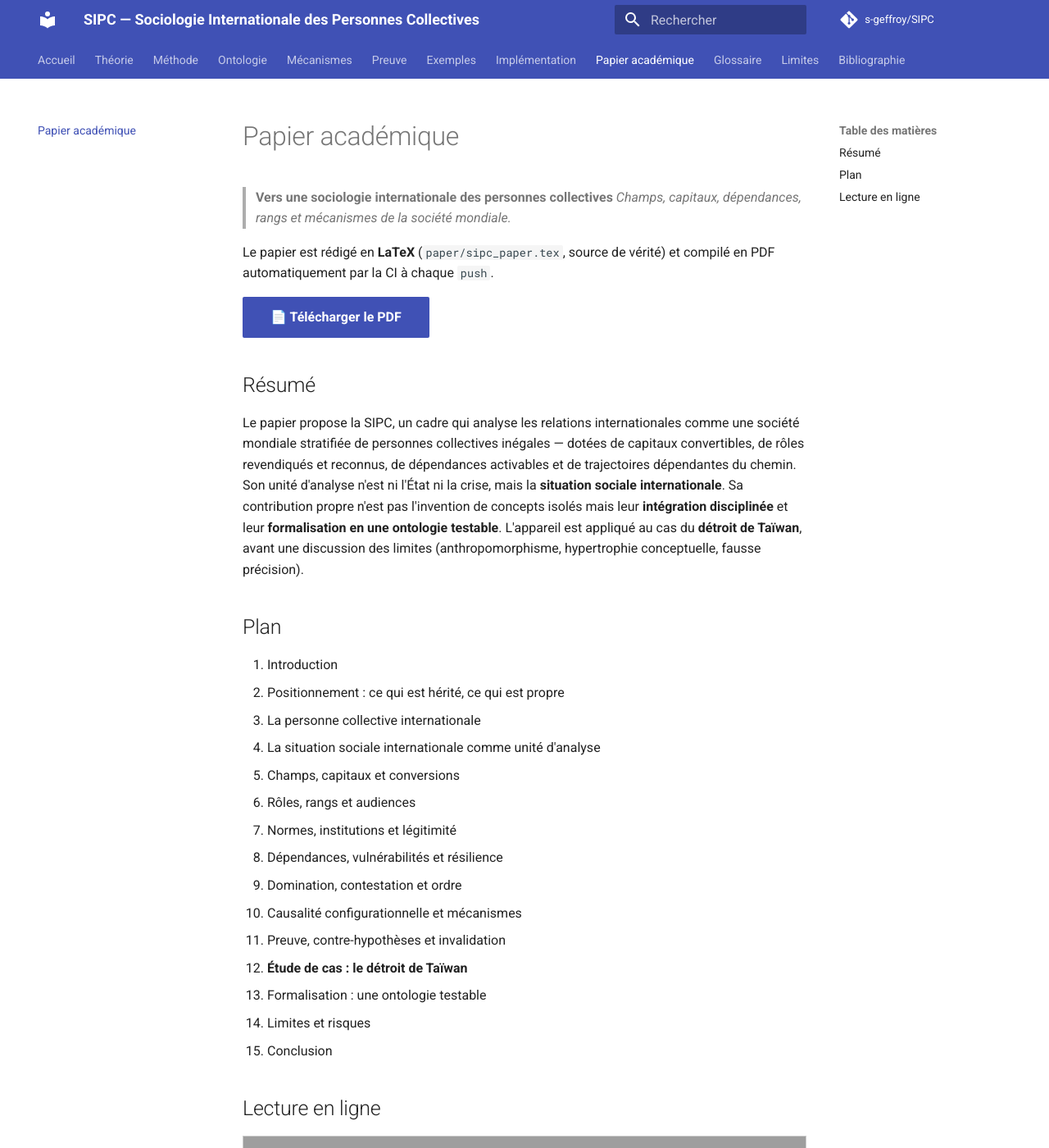
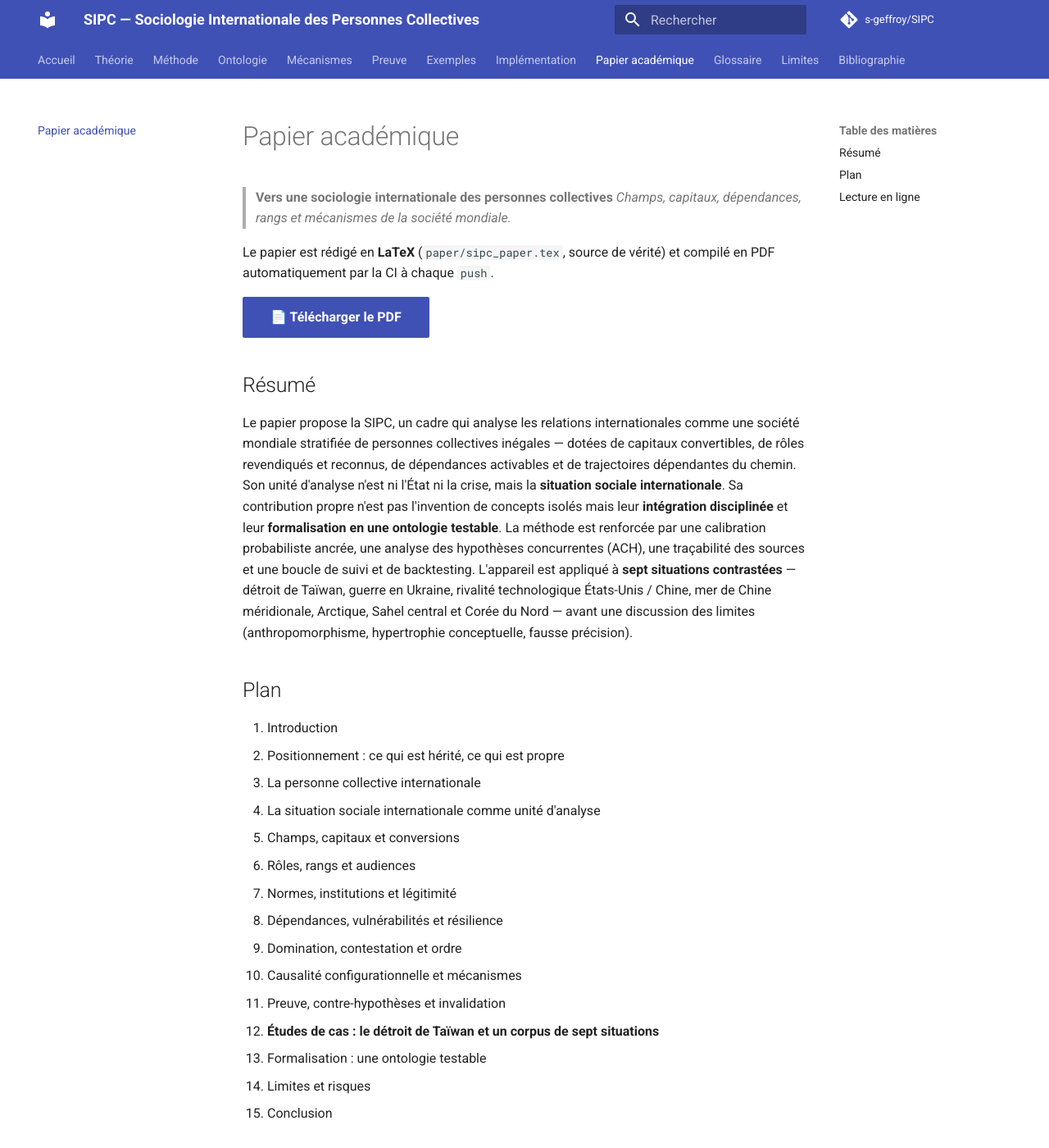
Before and after one commit to s-geffroy/SIPC, an MkDocs documentation site: the page built from docs/papier.md, in a window 1280 px wide and 1400 px high. Shown: the whole window at 82% size. Built offline with MkDocs 1.6.1 and Material for MkDocs 9.7.7, drawn with Linux system fonts in a browser that asks for light colours; comment, search, counter and statistics services are not loaded; grey boxes are pictures that could not be loaded.

Commit message:
Synchronise la page Papier académique avec le papier actuel
Le résumé et le plan de docs/papier.md mentionnaient encore un seul cas (Taïwan).
Mise à jour : sept études de cas, méthode renforcée, titre de la section 12 corrigé.
CHANGELOG 2.6.1.

Co-Authored-By: Claude Opus 4.7 (1M context) <noreply@anthropic.com>

```diff
--- a/docs/papier.md
+++ b/docs/papier.md
@@ -15,9 +15,13 @@ mondiale stratifiée de personnes collectives inégales — dotées de capitaux
 rôles revendiqués et reconnus, de dépendances activables et de trajectoires dépendantes du
 chemin. Son unité d'analyse n'est ni l'État ni la crise, mais la **situation sociale
 internationale**. Sa contribution propre n'est pas l'invention de concepts isolés mais leur
-**intégration disciplinée** et leur **formalisation en une ontologie testable**. L'appareil est
-appliqué au cas du **détroit de Taïwan**, avant une discussion des limites (anthropomorphisme,
-hypertrophie conceptuelle, fausse précision).
+**intégration disciplinée** et leur **formalisation en une ontologie testable**. La méthode est
+renforcée par une calibration probabiliste ancrée, une analyse des hypothèses concurrentes
+(ACH), une traçabilité des sources et une boucle de suivi et de backtesting. L'appareil est
+appliqué à **sept situations contrastées** — détroit de Taïwan, guerre en Ukraine, rivalité
+technologique États-Unis / Chine, mer de Chine méridionale, Arctique, Sahel central et Corée du
+Nord — avant une discussion des limites (anthropomorphisme, hypertrophie conceptuelle, fausse
+précision).
 
 ## Plan
 
@@ -32,7 +36,7 @@ hypertrophie conceptuelle, fausse précision).
 9. Domination, contestation et ordre
 10. Causalité configurationnelle et mécanismes
 11. Preuve, contre-hypothèses et invalidation
-12. **Étude de cas : le détroit de Taïwan**
+12. **Études de cas : le détroit de Taïwan et un corpus de sept situations**
 13. Formalisation : une ontologie testable
 14. Limites et risques
 15. Conclusion
```
Also changed, not shown: CHANGELOG.md (+7 -0 lines).
